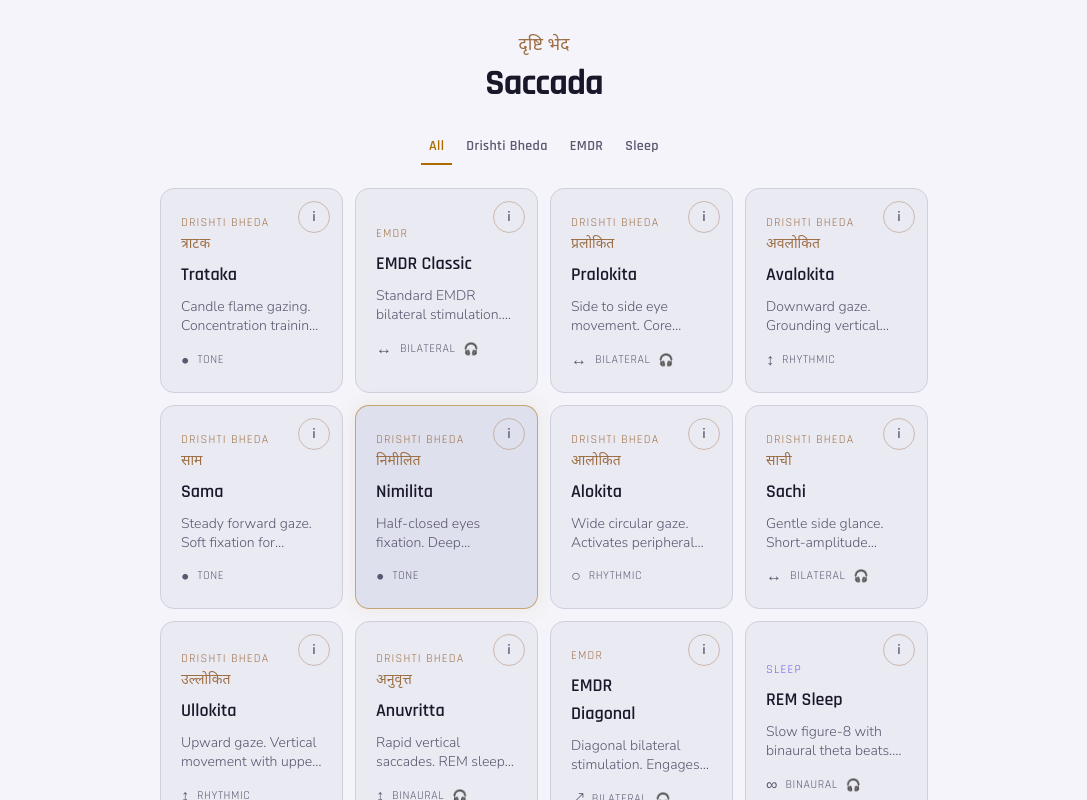
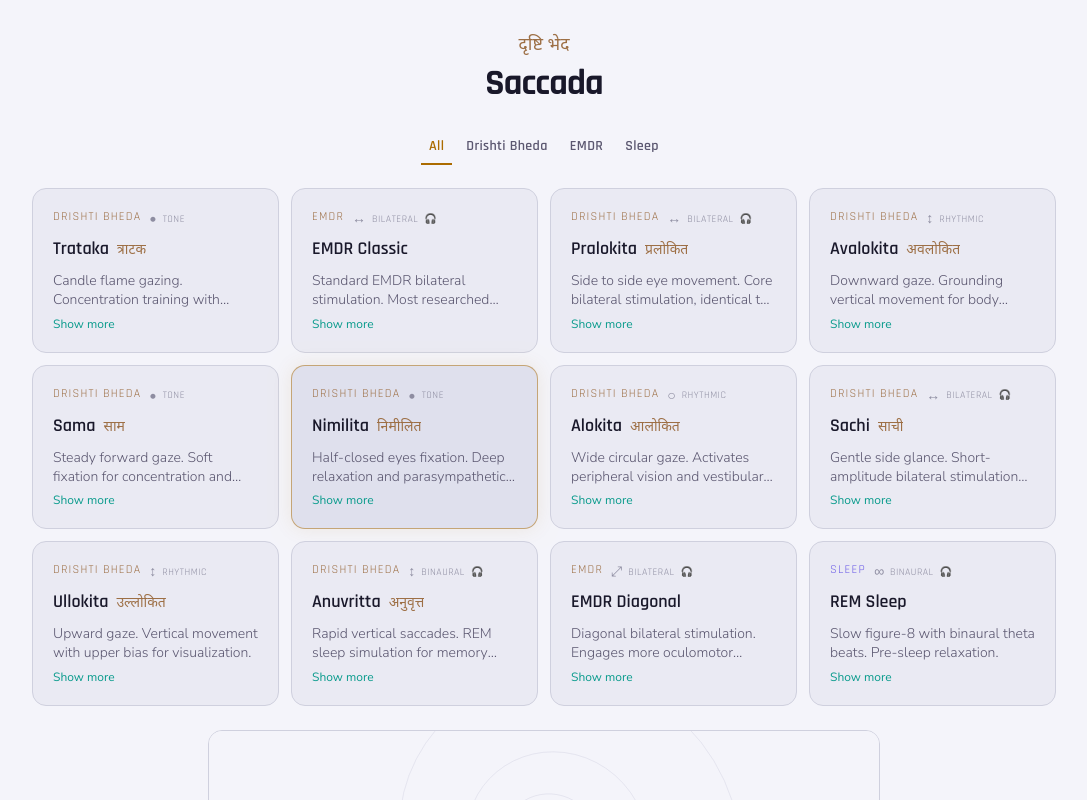
Before and after one commit to CorazonCruzo/saccada, a React (Vite) app: page /onboarding in a window 1280 px wide. Both pictures are taken after a click on the button "Skip". Shown: the top 800 px of the page, without its empty margins (96-1183 px from the left). Built offline with nearby package versions, Linux system fonts and the light colour scheme.

Commit message:
UX: pattern cards redesign, rotation controls, pre-session dialog improvements

```diff
--- a/src/pages/home/HomePage.tsx
+++ b/src/pages/home/HomePage.tsx
@@ -35,7 +35,7 @@ export default function HomePage() {
       </div>
 
       {/* Pattern picker */}
-      <div className="mx-auto mt-6 w-full max-w-3xl">
+      <div className="mx-auto mt-6 w-full max-w-5xl">
         <PatternPicker
           selectedPattern={selectedPattern}
           onSelect={handleSelectPattern}
--- a/src/pages/pre-session/PreSessionPage.tsx
+++ b/src/pages/pre-session/PreSessionPage.tsx
@@ -1,4 +1,4 @@
-import { useState } from 'react'
+import { useState, useEffect } from 'react'
 import { useNavigate } from 'react-router-dom'
 import { useSessionStore } from '@/entities/session'
 import { type BackgroundRotation, type BackgroundPatternId, allBackgroundPatterns, rotatableBackgrounds } from '@/entities/pattern'
@@ -54,6 +54,13 @@ export function PreSessionDialog({ open, onOpenChange }: PreSessionDialogProps)
   const [advancedOpen, setAdvancedOpen] = useState(false)
   const [sensitivityOpen, setSensitivityOpen] = useState(false)
   const [cameraStatus, setCameraStatus] = useState<string | null>(null)
+
+  useEffect(() => {
+    if (!open) {
+      setAdvancedOpen(false)
+      setSensitivityOpen(false)
+    }
+  }, [open])
   const [cameraLoading, setCameraLoading] = useState(false)
 
   async function handleStart() {
@@ -101,7 +108,7 @@ export function PreSessionDialog({ open, onOpenChange }: PreSessionDialogProps)
   return (
     <>
       <Dialog open={open} onOpenChange={onOpenChange}>
-        <DialogContent className="top-[5vh] translate-y-0 border-border-ornament bg-bg-mid sm:max-w-md max-h-[90vh] overflow-y-auto">
+        <DialogContent className="top-[5vh] translate-y-0 border-border-ornament bg-bg-mid sm:max-w-lg max-h-[90vh] overflow-y-auto">
           <DialogHeader>
             <DialogTitle className="font-heading text-xl text-text-bright">
               {patternT.name}
@@ -296,7 +303,7 @@ export function PreSessionDialog({ open, onOpenChange }: PreSessionDialogProps)
                         </button>
                       )}
                     </div>
-                    <div className="mt-2 flex items-center gap-3">
+                    <div className="mt-2">
                       <Select value={backgroundPattern} onValueChange={(v) => setBackgroundPattern(v as BackgroundPatternId)}>
                         <SelectTrigger size="sm" className="w-44 border-border-ornament bg-bg-surface/50 font-heading text-xs text-text-bright">
                           <SelectValue />
@@ -309,9 +316,12 @@ export function PreSessionDialog({ open, onOpenChange }: PreSessionDialogProps)
                           ))}
                         </SelectContent>
                       </Select>
-                      {backgroundPattern !== 'zen' && rotatableBackgrounds.has(backgroundPattern) && (
-                        <div className="flex items-center gap-1">
-                          {(['ccw', 'none', 'cw'] as BackgroundRotation[]).map((rot) => (
+                    </div>
+                    {backgroundPattern !== 'zen' && rotatableBackgrounds.has(backgroundPattern) && (
+                      <div className="mt-3">
+                        <span className="font-heading text-xs tracking-widest text-text-dim uppercase">{t.sessionSettings.backgroundRotation}</span>
+                        <div className="mt-2 flex items-center gap-1">
+                          {(['none', 'ccw', 'cw'] as BackgroundRotation[]).map((rot) => (
                             <button
                               key={rot}
                               onClick={() => setBackgroundRotation(rot)}
@@ -319,32 +329,32 @@ export function PreSessionDialog({ open, onOpenChange }: PreSessionDialogProps)
                                 backgroundRotation === rot ? 'bg-gold/15 text-gold' : 'text-text-dim hover:text-text-muted'
                               }`}
                             >
-                              {rot === 'ccw' ? t.sessionSettings.rotationCCW : rot === 'cw' ? t.sessionSettings.rotationCW : t.sessionSettings.rotationNone}
+                              {rot === 'none' ? '\u2715' : rot === 'ccw' ? t.sessionSettings.rotationCCW : t.sessionSettings.rotationCW}
                             </button>
                           ))}
                         </div>
-                      )}
-                    </div>
+                      </div>
+                    )}
                   </div>
 
                   {/* Guided text */}
                   <ToggleRow label={t.sessionSettings.guided} icon={'\u2630'} active={guidedMode} onToggle={toggleGuided} />
 
                   {/* Eye Tracking — desktop only */}
-                  <div className="hidden [@media(hover:hover)]:block space-y-1">
+                  <div className="hidden [@media(hover:hover)]:block">
                     <ToggleRow label={t.sessionSettings.eyeTracking} icon={'\u25CE'} active={eyeTrackingEnabled} onToggle={handleToggleEyeTracking} />
                     {eyeTrackingEnabled && !calibratedAt && (
-                      <p className="ml-8 font-body text-xs text-indigo">{t.sessionSettings.calibrationNeeded}</p>
+                      <p className="mt-1.5 pl-2 font-body text-xs text-indigo">{t.sessionSettings.calibrationNeeded}</p>
                     )}
                     {eyeTrackingEnabled && calibratedAt && (
-                      <div className="ml-8 flex items-center gap-2">
+                      <div className="mt-1.5 flex items-center gap-2 pl-2">
                         <p className="font-body text-xs text-teal">{t.sessionSettings.calibrated}</p>
                         <button onClick={() => setCalibratedAt(null)} className="cursor-pointer font-body text-xs text-text-dim underline transition-colors hover:text-text-muted">
                           {t.sessionSettings.recalibrate}
                         </button>
                       </div>
                     )}
-                    {cameraStatus && <p className="ml-8 font-body text-xs text-lotus">{cameraStatus}</p>}
+                    {cameraStatus && <p className="mt-1.5 pl-2 font-body text-xs text-lotus">{cameraStatus}</p>}
                   </div>
                 </div>
               )}
--- a/src/shared/lib/i18n/translations/de.ts
+++ b/src/shared/lib/i18n/translations/de.ts
@@ -5,6 +5,7 @@ export const de: Translation = {
     cancel: 'Abbrechen',
     back: 'Zur\u00FCck',
     goHome: 'Startseite',
+    showMore: 'Mehr erfahren',
   },
 
   home: {
@@ -128,9 +129,9 @@ export const de: Translation = {
     moodCheck: 'Befinden bewerten',
     beginSession: 'Sitzung starten',
     background: 'Hintergrund',
-    backgroundRotation: 'Rotation',
+    backgroundRotation: 'Animation',
     rotationNone: 'Keine',
-    rotationCW: 'Uhrzeigersinn',
+    rotationCW: 'Im Uhrzeigersinn',
     rotationCCW: 'Gegen Uhrzeigersinn',
     resetBackground: 'Standard',
   },
--- a/src/shared/lib/i18n/translations/en.ts
+++ b/src/shared/lib/i18n/translations/en.ts
@@ -5,6 +5,7 @@ export const en: Translation = {
     cancel: 'Cancel',
     back: 'Back',
     goHome: 'Go Home',
+    showMore: 'Show more',
   },
 
   home: {
@@ -128,10 +129,10 @@ export const en: Translation = {
     moodCheck: 'Mood check',
     beginSession: 'Begin Session',
     background: 'Background',
-    backgroundRotation: 'Rotation',
+    backgroundRotation: 'Animation',
     rotationNone: 'None',
-    rotationCW: 'CW',
-    rotationCCW: 'CCW',
+    rotationCW: 'Clockwise',
+    rotationCCW: 'Counter-clockwise',
     resetBackground: 'Reset',
   },
 
--- a/src/shared/lib/i18n/translations/es.ts
+++ b/src/shared/lib/i18n/translations/es.ts
@@ -5,6 +5,7 @@ export const es: Translation = {
     cancel: 'Cancelar',
     back: 'Atr\u00E1s',
     goHome: 'Ir al inicio',
+    showMore: 'Ver más',
   },
 
   home: {
@@ -128,10 +129,10 @@ export const es: Translation = {
     moodCheck: 'Control del estado',
     beginSession: 'Iniciar sesi\u00F3n',
     background: 'Fondo',
-    backgroundRotation: 'Rotaci\u00F3n',
+    backgroundRotation: 'Animaci\u00F3n',
     rotationNone: 'No',
     rotationCW: 'Horario',
-    rotationCCW: 'Antihor.',
+    rotationCCW: 'Antihorario',
     resetBackground: 'Restablecer',
   },
 
--- a/src/shared/lib/i18n/translations/fr.ts
+++ b/src/shared/lib/i18n/translations/fr.ts
@@ -5,6 +5,7 @@ export const fr: Translation = {
     cancel: 'Annuler',
     back: 'Retour',
     goHome: 'Accueil',
+    showMore: 'En savoir plus',
   },
 
   home: {
@@ -128,10 +129,10 @@ export const fr: Translation = {
     moodCheck: '\u00C9valuation de l\u2019humeur',
     beginSession: 'D\u00E9marrer la session',
     background: 'Arri\u00E8re-plan',
-    backgroundRotation: 'Rotation',
+    backgroundRotation: 'Animation',
     rotationNone: 'Aucune',
-    rotationCW: 'Horaire',
-    rotationCCW: 'Antihoraire',
+    rotationCW: 'Sens horaire',
+    rotationCCW: 'Sens antihoraire',
     resetBackground: 'Par d\u00E9faut',
   },
 
--- a/src/shared/lib/i18n/translations/ja.ts
+++ b/src/shared/lib/i18n/translations/ja.ts
@@ -5,6 +5,7 @@ export const ja: Translation = {
     cancel: 'キャンセル',
     back: '戻る',
     goHome: 'ホーム',
+    showMore: '詳しく見る',
   },
 
   home: {
@@ -128,7 +129,7 @@ export const ja: Translation = {
     moodCheck: '気分チェック',
     beginSession: 'セッション開始',
     background: '背景',
-    backgroundRotation: '回転',
+    backgroundRotation: 'アニメーション',
     rotationNone: 'なし',
     rotationCW: '時計回り',
     rotationCCW: '反時計回り',
--- a/src/shared/lib/i18n/translations/pt.ts
+++ b/src/shared/lib/i18n/translations/pt.ts
@@ -5,6 +5,7 @@ export const pt: Translation = {
     cancel: 'Cancelar',
     back: 'Voltar',
     goHome: 'Início',
+    showMore: 'Saiba mais',
   },
 
   home: {
@@ -128,9 +129,9 @@ export const pt: Translation = {
     moodCheck: 'Avaliação de humor',
     beginSession: 'Iniciar sessão',
     background: 'Fundo',
-    backgroundRotation: 'Rotação',
+    backgroundRotation: 'Animação',
     rotationNone: 'Nenhuma',
-    rotationCW: 'Horário',
+    rotationCW: 'Sentido horário',
     rotationCCW: 'Anti-horário',
     resetBackground: 'Padrão',
   },
--- a/src/shared/lib/i18n/translations/ru.ts
+++ b/src/shared/lib/i18n/translations/ru.ts
@@ -5,6 +5,7 @@ export const ru: Translation = {
     cancel: 'Отмена',
     back: 'Назад',
     goHome: 'На главную',
+    showMore: 'Подробнее',
   },
 
   home: {
@@ -128,10 +129,10 @@ export const ru: Translation = {
     moodCheck: 'Оценка состояния',
     beginSession: 'Начать сессию',
     background: 'Фон',
-    backgroundRotation: 'Вращение',
+    backgroundRotation: 'Анимация',
     rotationNone: 'Нет',
-    rotationCW: 'По час.',
-    rotationCCW: 'Против',
+    rotationCW: 'По часовой',
+    rotationCCW: 'Против часовой',
     resetBackground: 'По умолчанию',
   },
 
--- a/src/shared/lib/i18n/types.ts
+++ b/src/shared/lib/i18n/types.ts
@@ -28,6 +28,7 @@ export interface Translation {
     cancel: string
     back: string
     goHome: string
+    showMore: string
   }
   home: {
     aboutLink: string
--- a/src/widgets/pattern-picker/PatternCard.tsx
+++ b/src/widgets/pattern-picker/PatternCard.tsx
@@ -31,37 +31,40 @@ export function PatternCard({ pattern, isSelected, onSelect, onInfo }: PatternCa
   return (
     <button
       onClick={onSelect}
-      className={`group relative cursor-pointer rounded-xl border p-5 text-left transition-all ${
+      className={`group flex h-full cursor-pointer flex-col rounded-xl border p-5 text-left transition-all ${
         isSelected
           ? 'border-turmeric/50 bg-bg-surface shadow-[0_0_20px_var(--saccada-turmeric)]/10'
           : 'border-border-ornament bg-bg-mid hover:border-gold/30 hover:bg-bg-surface/60'
       }`}
     >
-      {/* Info button */}
-      <span
-        role="button"
-        tabIndex={0}
-        onClick={(e) => { e.stopPropagation(); onInfo() }}
-        onKeyDown={(e) => { if (e.key === 'Enter') { e.stopPropagation(); onInfo() } }}
-        className="absolute right-3 top-3 flex h-8 w-8 cursor-pointer items-center justify-center rounded-full border border-gold/40 text-sm font-semibold text-text-muted transition-all hover:border-gold/70 hover:bg-bg-surface hover:text-text-bright"
-        aria-label={`Info about ${pattern.name}`}
-      >
-        i
-      </span>
-
-      {/* Category + Devanagari + Name */}
-      <div className="pr-10">
+      {/* Top row: category + meta */}
+      <div className="flex items-start justify-between gap-2">
         <span className={`font-heading text-xs tracking-widest uppercase ${categoryColors[pattern.category]}`}>
           {categoryLabel}
         </span>
+        <div className="flex flex-wrap items-center justify-end gap-x-1.5 gap-y-0.5 text-text-dim">
+          <span className="text-sm" title={t.trajectory[pattern.trajectory]}>
+            {trajectoryIcons[pattern.trajectory]}
+          </span>
+          <span className="font-heading text-[10px] tracking-wider">
+            {t.audioMode[pattern.audioConfig.mode].toUpperCase()}
+          </span>
+          {pattern.requiresHeadphones && (
+            <span className="text-[10px]" title={t.sessionSettings.headphonesRecommended}>{'\uD83C\uDFA7'}</span>
+          )}
+        </div>
+      </div>
+
+      {/* Name + Devanagari */}
+      <div className="mt-1.5 flex items-baseline gap-2">
+        <span className="font-heading text-lg font-semibold text-text-bright">
+          {patternT.name}
+        </span>
         {pattern.nameDevanagari && (
-          <div className="mt-0.5 truncate font-devanagari text-sm text-gold">
+          <span className="truncate font-devanagari text-sm text-gold">
             {pattern.nameDevanagari}
-          </div>
+          </span>
         )}
-        <div className="mt-1.5 font-heading text-lg font-semibold text-text-bright">
-          {patternT.name}
-        </div>
       </div>
 
       {/* Description */}
@@ -69,18 +72,16 @@ export function PatternCard({ pattern, isSelected, onSelect, onInfo }: PatternCa
         {patternT.description}
       </div>
 
-      {/* Bottom row */}
-      <div className="mt-3 flex items-center gap-2 text-text-muted">
-        <span className="text-base" title={t.trajectory[pattern.trajectory]}>
-          {trajectoryIcons[pattern.trajectory]}
-        </span>
-        <span className="font-heading text-xs tracking-wider">
-          {t.audioMode[pattern.audioConfig.mode].toUpperCase()}
-        </span>
-        {pattern.requiresHeadphones && (
-          <span className="text-xs" title={t.sessionSettings.headphonesRecommended}>{'\uD83C\uDFA7'}</span>
-        )}
-      </div>
+      {/* Show more link — pushed to bottom */}
+      <span
+        role="link"
+        tabIndex={0}
+        onClick={(e) => { e.stopPropagation(); onInfo() }}
+        onKeyDown={(e) => { if (e.key === 'Enter') { e.stopPropagation(); onInfo() } }}
+        className="mt-auto pt-1.5 inline-block font-body text-xs text-teal transition-colors hover:text-teal/80"
+      >
+        {t.common.showMore}
+      </span>
     </button>
   )
 }
--- a/src/widgets/pattern-picker/PatternPicker.tsx
+++ b/src/widgets/pattern-picker/PatternPicker.tsx
@@ -35,7 +35,7 @@ export function PatternPicker({ selectedPattern, onSelect }: PatternPickerProps)
 
         {categoryKeys.map((key) => (
           <TabsContent key={key} value={key}>
-            <div className="mt-4 grid w-full grid-cols-2 gap-3 sm:grid-cols-3 lg:grid-cols-4">
+            <div className="mt-4 grid w-full grid-cols-2 gap-3 sm:grid-cols-2 md:grid-cols-3 lg:grid-cols-4">
               {filteredPatterns.map((p) => (
                 <PatternCard
                   key={p.id}
```
